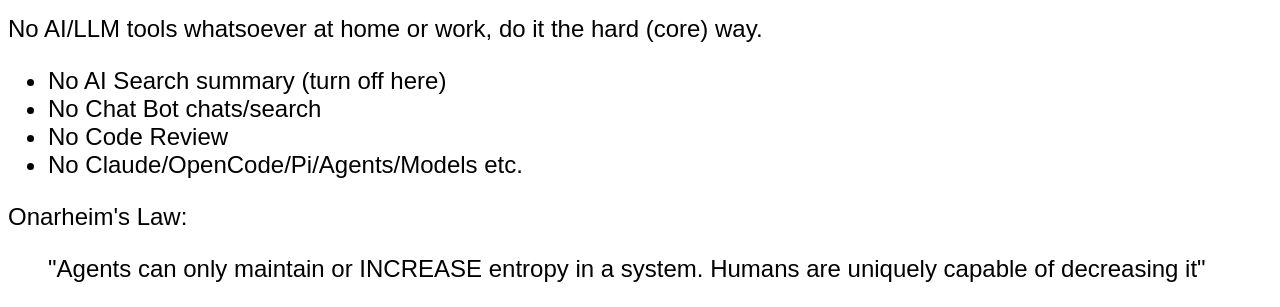
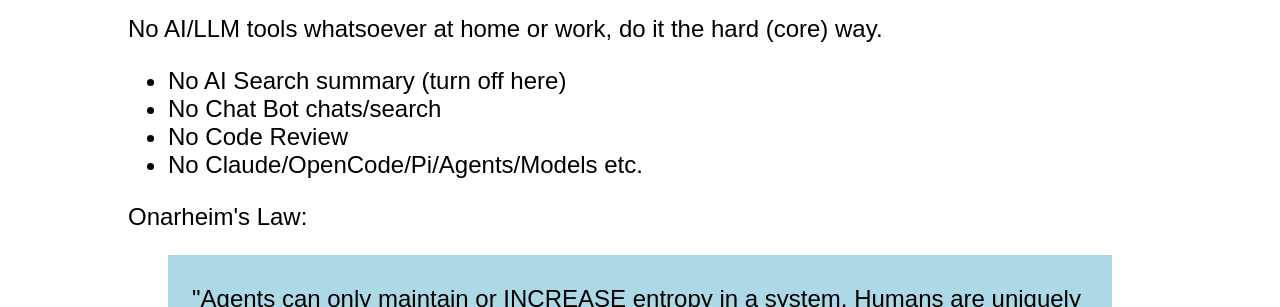
Before and after one commit to eonarheim/no-sloptober, an Eleventy site: page index.md in a window 1280 px wide. Shown: the part 373-680 px from the top of the page. Built offline with nearby package versions, Linux system fonts and the light colour scheme; Eleventy itself is replaced by a stand-in of ours; files that its build step writes are made by us from their sources.

Commit message:
tweak css

```diff
--- a/main.css
+++ b/main.css
@@ -1,4 +1,11 @@
 body {
   font-size: 1.5em;
   font-family: sans-serif;
+  max-width: 80%;
+  margin: auto;
 }
+
+blockquote {
+  padding: .25em 1em;
+  background: lightblue;
+}
```
